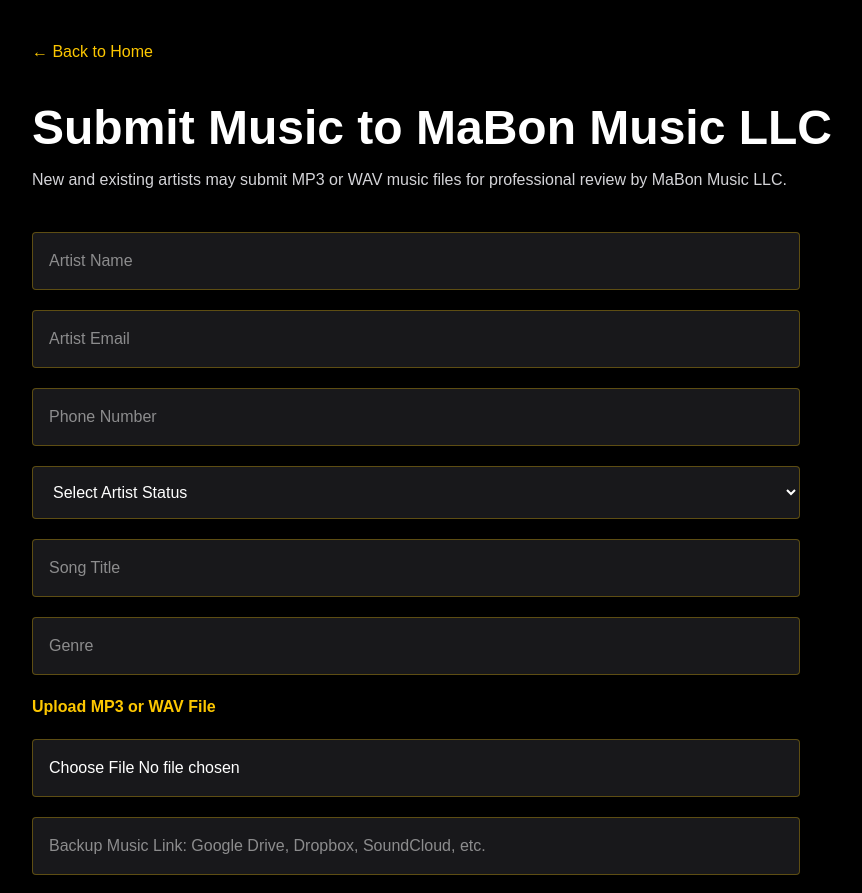
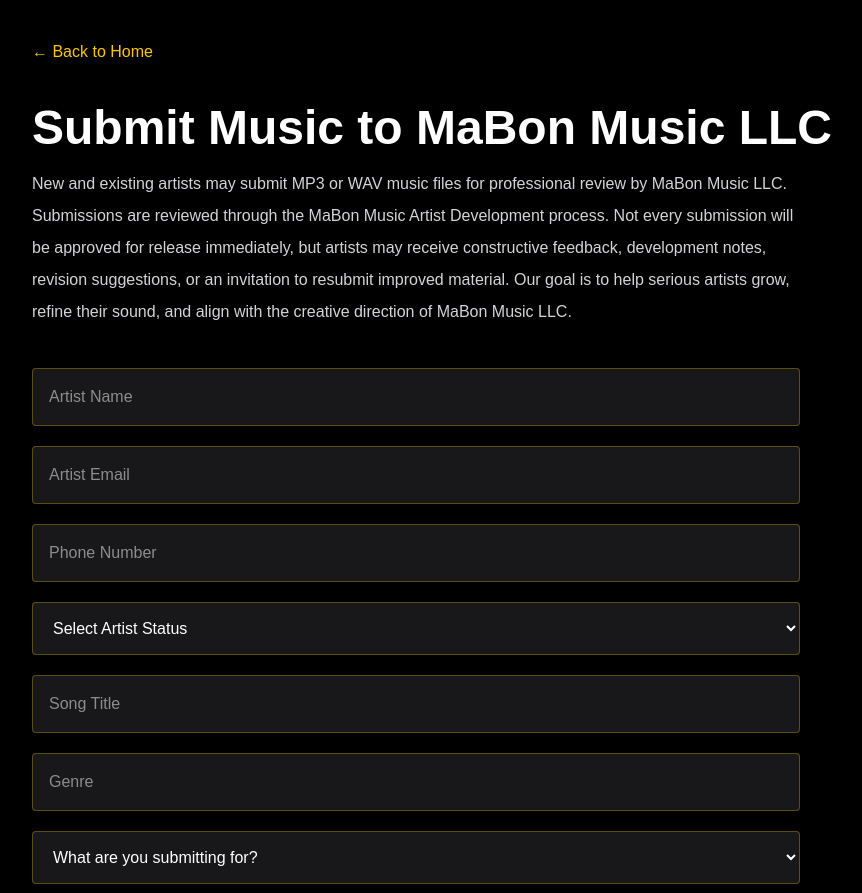
Before and after one commit to mabonmusicai-beep/mabon-music-website, a Next.js app: page /submit-music in a window 1280 px wide. Shown: the top 893 px of the page, without its empty margins (8-870 px from the left). Built offline with nearby package versions, Linux system fonts and the light colour scheme.

Commit message:
Add artist development submission options

```diff
--- a/app/submit-music/page.tsx
+++ b/app/submit-music/page.tsx
@@ -9,10 +9,14 @@
         Submit Music to MaBon Music LLC
       </h1>
 
-      <p className="text-zinc-300 mt-4 max-w-3xl">
-        New and existing artists may submit MP3 or WAV music files for professional review by MaBon Music LLC.
-      </p>
-
+      <p className="text-zinc-300 mt-4 max-w-3xl leading-8">
+  New and existing artists may submit MP3 or WAV music files for professional review by MaBon Music LLC.
+  Submissions are reviewed through the MaBon Music Artist Development process. Not every submission
+  will be approved for release immediately, but artists may receive constructive feedback,
+  development notes, revision suggestions, or an invitation to resubmit improved material.
+  Our goal is to help serious artists grow, refine their sound, and align with the creative
+  direction of MaBon Music LLC.
+</p>
       <form
         action="https://formsubmit.co/mabonmusicai@gmail.com"
         method="POST"
@@ -38,7 +42,18 @@
         <input className="w-full p-4 rounded bg-zinc-900 border border-yellow-400/30" name="songTitle" placeholder="Song Title" required />
 
         <input className="w-full p-4 rounded bg-zinc-900 border border-yellow-400/30" name="genre" placeholder="Genre" required />
-
+<select
+  className="w-full p-4 rounded bg-zinc-900 border border-yellow-400/30"
+  name="submissionGoal"
+  required
+>
+  <option value="">What are you submitting for?</option>
+  <option>Label Signing Consideration</option>
+  <option>Release Review for Existing Artist</option>
+  <option>Artist Development Feedback</option>
+  <option>Feature / Collaboration Consideration</option>
+  <option>Songwriter / Producer Review</option>
+</select>
         <label className="block text-yellow-400 font-bold">
           Upload MP3 or WAV File
         </label>
```
